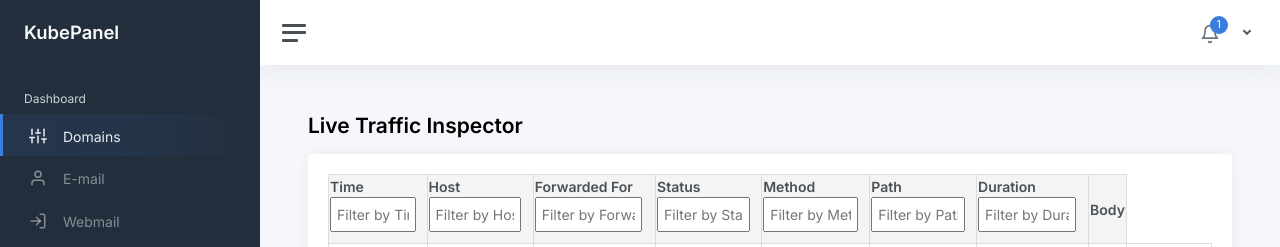
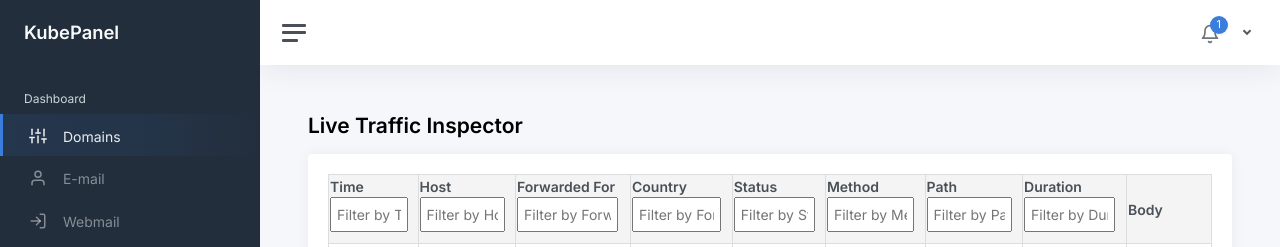
Before and after one commit to laszlokulcsar/kubepanel, a Django app: template dashboard/templates/main/livetraffic.html in a window 1280 px wide. Shown: the top 247 px of the page. Run offline with Django 5.2, Linux system fonts and the light colour scheme; the template is opened without the code that fills it: most values are stand-ins (such as "Sample title", 1, 10 or a date in 2020); some libraries are stand-ins or nearby versions.

Commit message:
modified:   dashboard/templates/main/livetraffic.html

```diff
--- a/dashboard/templates/main/livetraffic.html
+++ b/dashboard/templates/main/livetraffic.html
@@ -47,10 +47,11 @@
                 <th>Time <br><input type="text" onkeyup="filterTable(0)" placeholder="Filter by Time"></th>
                 <th>Host <br><input type="text" onkeyup="filterTable(1)" placeholder="Filter by Host"></th>
                 <th>Forwarded For <br><input type="text" onkeyup="filterTable(2)" placeholder="Filter by Forwarded For"></th>
-                <th>Status <br><input type="text" onkeyup="filterTable(3)" placeholder="Filter by Status"></th>
-                <th>Method <br><input type="text" onkeyup="filterTable(4)" placeholder="Filter by Method"></th>
-                <th>Path <br><input type="text" onkeyup="filterTable(5)" placeholder="Filter by Path"></th>
-                <th>Duration <br><input type="text" onkeyup="filterTable(6)" placeholder="Filter by Duration"></th>
+                <th>Country <br><input type="text" onkeyup="filterTable(3)" placeholder="Filter by Forwarded For"></th>
+                <th>Status <br><input type="text" onkeyup="filterTable(4)" placeholder="Filter by Status"></th>
+                <th>Method <br><input type="text" onkeyup="filterTable(5)" placeholder="Filter by Method"></th>
+                <th>Path <br><input type="text" onkeyup="filterTable(6)" placeholder="Filter by Path"></th>
+                <th>Duration <br><input type="text" onkeyup="filterTable(7)" placeholder="Filter by Duration"></th>
                 <th>Body</th>
             </tr>
         </thead>
```
